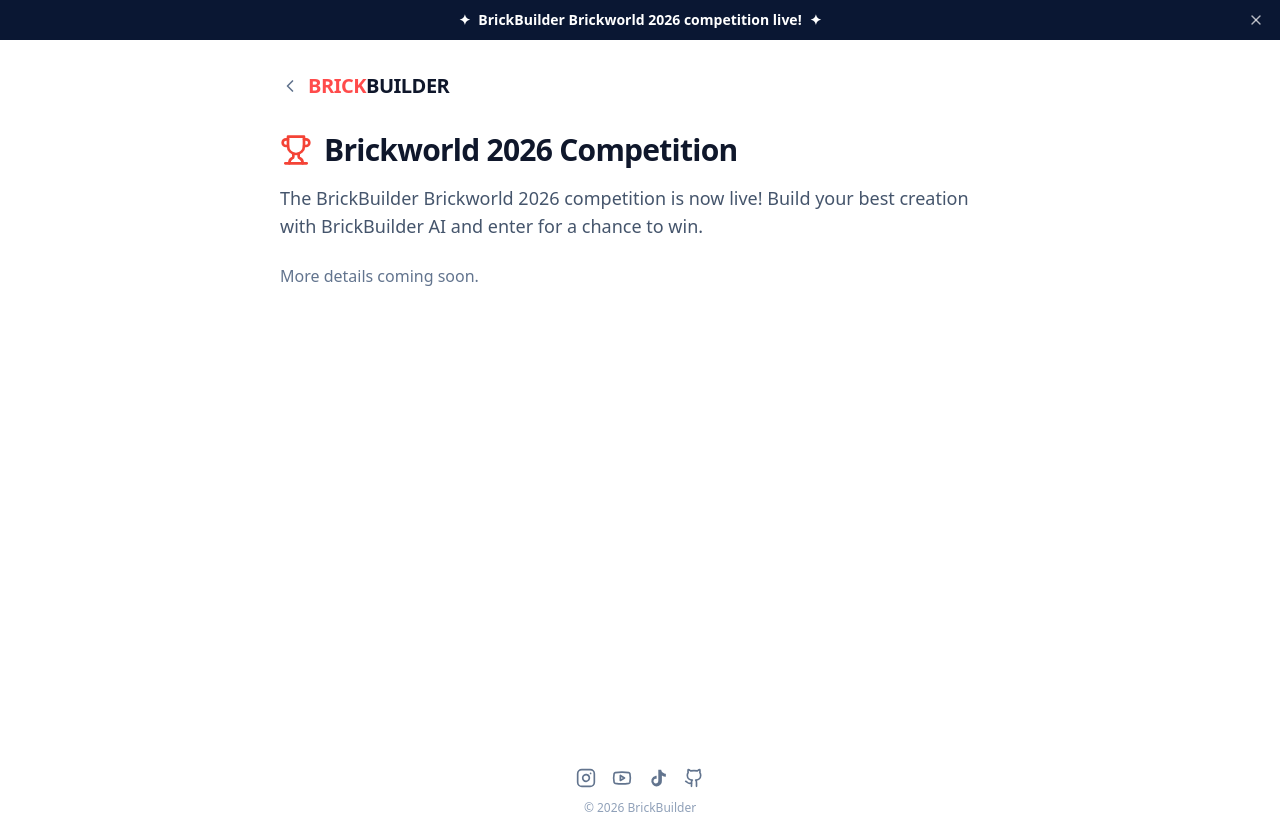
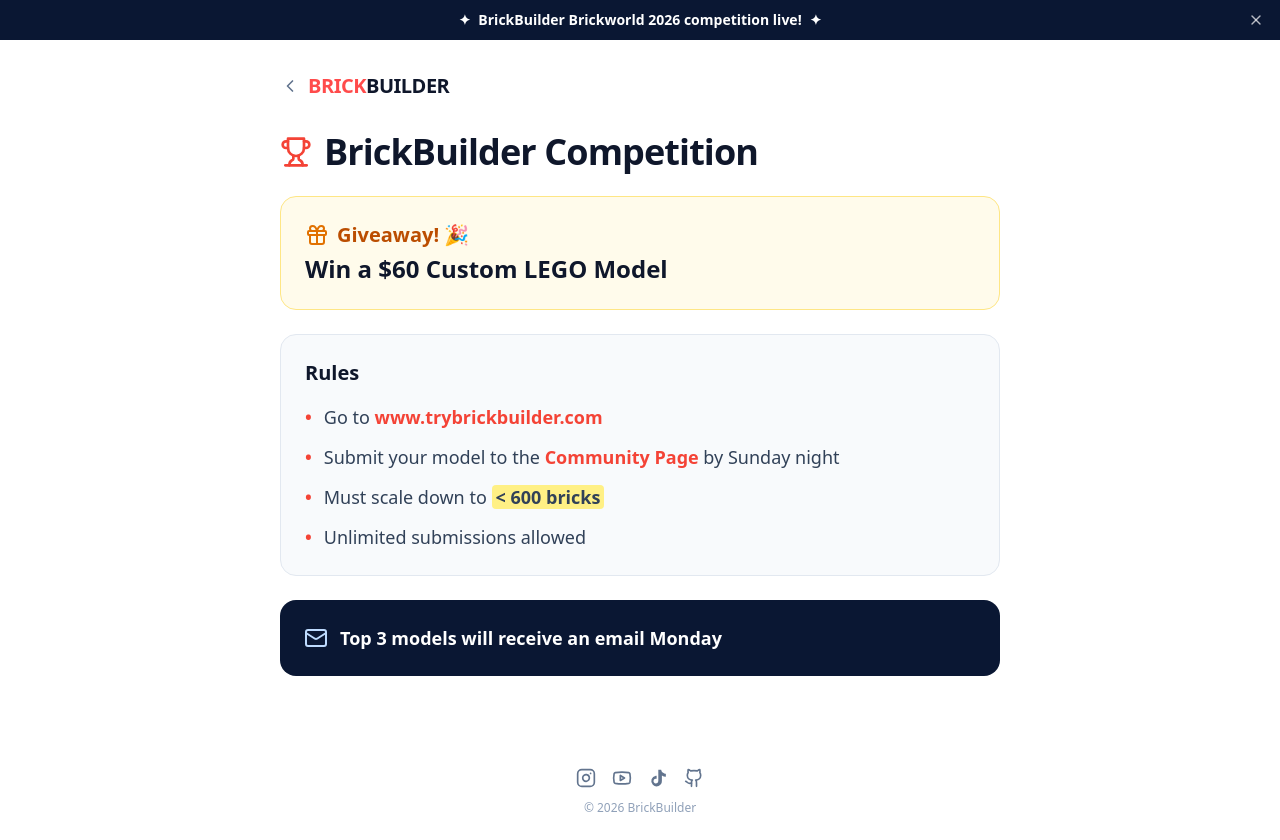
Before and after one commit to jjohnson5253/brickbuilderai, a React (Vite) app in the folder frontend/: page /competitions in a window 1280 px wide. Built offline with nearby package versions, Linux system fonts and the light colour scheme; no server answers.

Commit message:
comp page

```diff
--- a/frontend/src/pages/CompetitionsPage.tsx
+++ b/frontend/src/pages/CompetitionsPage.tsx
@@ -1,5 +1,5 @@
 import { Link } from "react-router-dom";
-import { ChevronLeft, Trophy } from "lucide-react";
+import { ChevronLeft, Trophy, Gift, Mail } from "lucide-react";
 import { SEO } from "../components/SEO";
 import { SiteFooter } from "../components/SiteFooter";
 
@@ -7,8 +7,8 @@
   return (
     <>
       <SEO
-        title="Competitions | BrickBuilder AI"
-        description="Join the BrickBuilder Brickworld 2026 competition and build with AI."
+        title="Competition | BrickBuilder AI"
+        description="Enter the BrickBuilder Competition for a chance to win a $60 custom LEGO model. Submit your build to the Community Page by Sunday night!"
         url="https://brickbuilder.ai/competitions"
       />
       <div className="min-h-screen flex flex-col bg-white text-slate-900">
@@ -21,21 +21,78 @@
             </span>
           </Link>
 
-          <div className="flex items-center gap-3 mb-4">
+          <div className="flex items-center gap-3 mb-6">
             <Trophy className="h-8 w-8 text-[#f44336]" />
-            <h1 className="text-3xl font-extrabold tracking-tight">
-              Brickworld 2026 Competition
+            <h1 className="text-3xl sm:text-4xl font-extrabold tracking-tight">
+              BrickBuilder Competition
             </h1>
           </div>
 
-          <p className="text-lg text-slate-600 mb-6">
-            The BrickBuilder Brickworld 2026 competition is now live! Build your
-            best creation with BrickBuilder AI and enter for a chance to win.
-          </p>
+          {/* Giveaway */}
+          <div className="rounded-2xl bg-amber-50 border border-amber-200 p-6 mb-6">
+            <div className="flex items-center gap-2 mb-1">
+              <Gift className="h-6 w-6 text-amber-600" />
+              <h2 className="text-xl font-extrabold text-amber-700">
+                Giveaway! 🎉
+              </h2>
+            </div>
+            <p className="text-2xl font-bold text-slate-900">
+              Win a $60 Custom LEGO Model
+            </p>
+          </div>
 
-          <p className="text-slate-500">
-            More details coming soon.
-          </p>
+          {/* Rules */}
+          <div className="rounded-2xl bg-slate-50 border border-slate-200 p-6 mb-6">
+            <h2 className="text-xl font-extrabold mb-4">Rules</h2>
+            <ul className="space-y-3 text-lg text-slate-700">
+              <li className="flex gap-3">
+                <span className="text-[#f44336] font-bold">•</span>
+                <span>
+                  Go to{" "}
+                  <a
+                    href="https://www.trybrickbuilder.com"
+                    className="text-[#f44336] font-semibold hover:underline"
+                  >
+                    www.trybrickbuilder.com
+                  </a>
+                </span>
+              </li>
+              <li className="flex gap-3">
+                <span className="text-[#f44336] font-bold">•</span>
+                <span>
+                  Submit your model to the{" "}
+                  <Link
+                    to="/community"
+                    className="text-[#f44336] font-semibold hover:underline"
+                  >
+                    Community Page
+                  </Link>{" "}
+                  by Sunday night
+                </span>
+              </li>
+              <li className="flex gap-3">
+                <span className="text-[#f44336] font-bold">•</span>
+                <span>
+                  Must scale down to{" "}
+                  <span className="bg-yellow-200 font-bold px-1 rounded">
+                    &lt; 600 bricks
+                  </span>
+                </span>
+              </li>
+              <li className="flex gap-3">
+                <span className="text-[#f44336] font-bold">•</span>
+                <span>Unlimited submissions allowed</span>
+              </li>
+            </ul>
+          </div>
+
+          {/* Winners */}
+          <div className="rounded-2xl bg-[#0a1733] text-white p-6 flex items-center gap-3">
+            <Mail className="h-6 w-6 text-blue-200 shrink-0" />
+            <p className="text-lg font-bold">
+              Top 3 models will receive an email Monday
+            </p>
+          </div>
         </div>
         <SiteFooter />
       </div>
```
